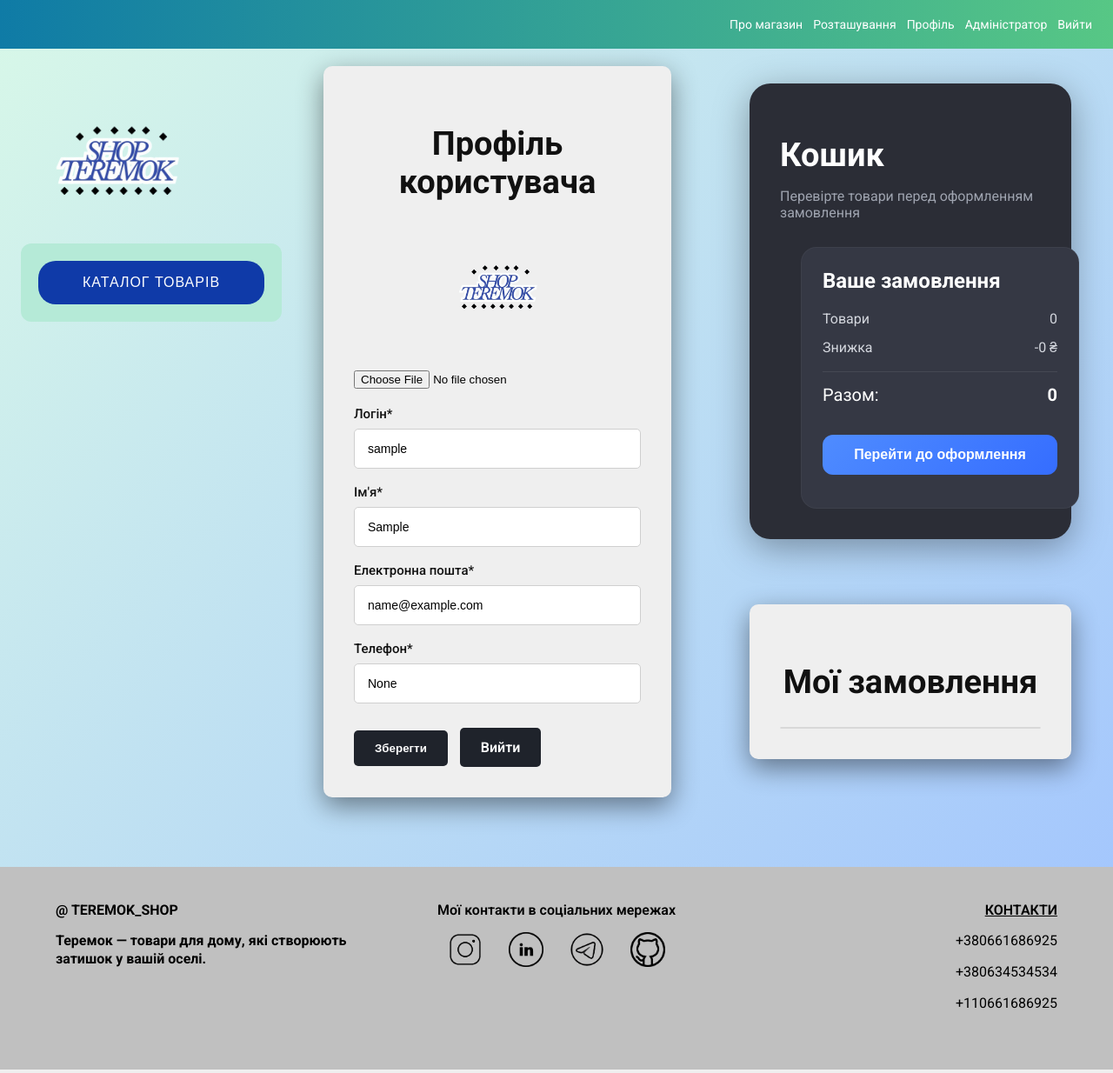
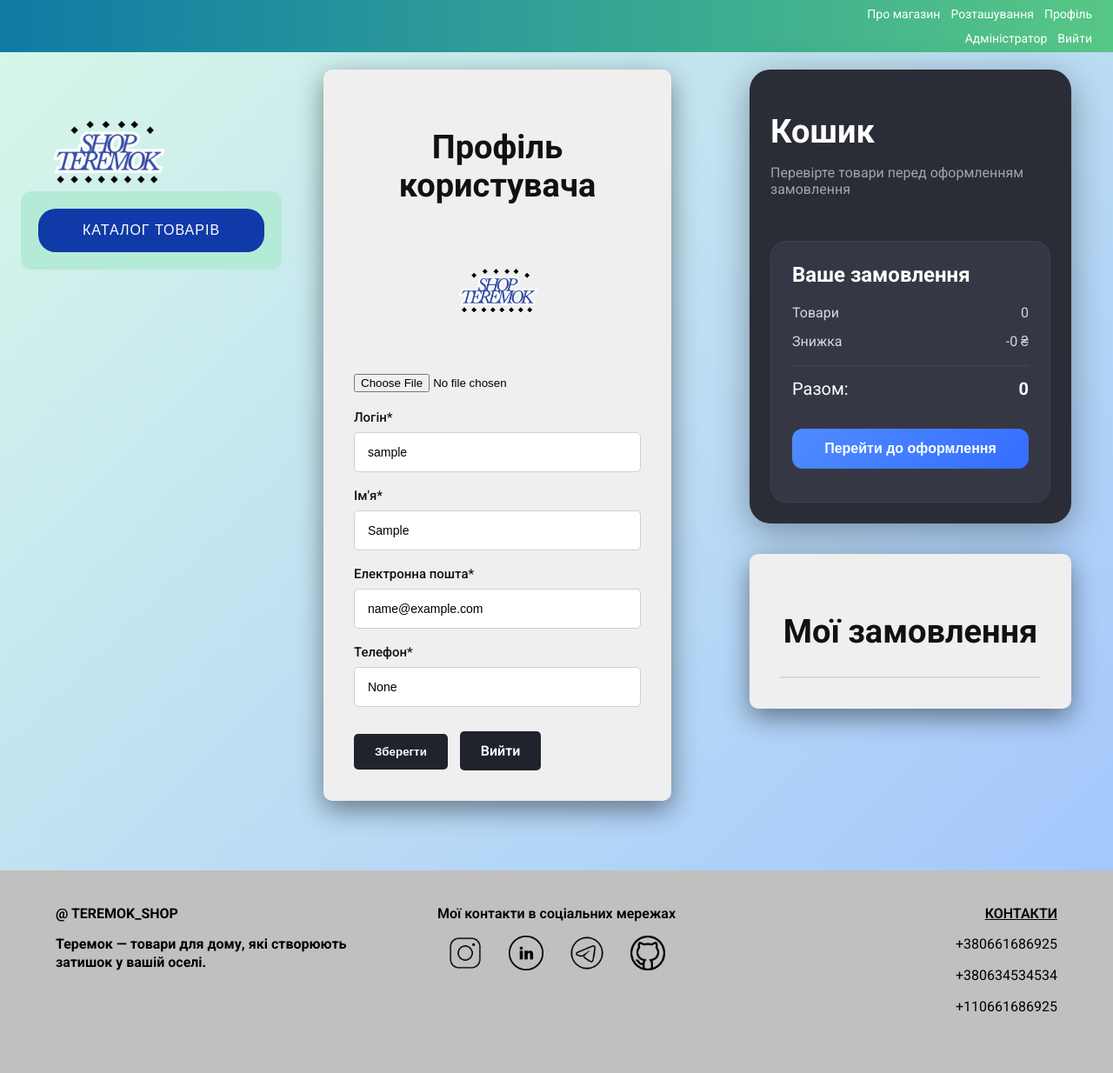
Before and after one commit to Svinka22284/diplom-site, a Django app: page /user/profile/ in a window 1280 px wide. Shown: the whole page at 87% size. Run offline with Django 5.2, Linux system fonts and the light colour scheme; the visitor is signed in with stand-in values (Sample User, id 1); data comes from the database, SQL or seed files in the repository; data that the repository does not hold is empty; some libraries are stand-ins or nearby versions.

Commit message:
update style and fix bug with root

```diff
--- a/carts/templates/carts/includes/cart_items.html
+++ b/carts/templates/carts/includes/cart_items.html
@@ -7,23 +7,23 @@
         <img src="https://via.placeholder.com/120" alt="{{ cart.product.name }}">
         {% endif %}
     </div>
-    <div class="cart-item-main">
-        <h3>{{ cart.product.name }}</h3>
-        <p class="cart-desc"></p>
+    <div class="cart-item-header">
+        <h3 class="cart-item-title">{{ cart.product.name }}</h3>
+        <div class="cart-item-price">
+            <strong>{{ cart.products_pice }}</strong>
+        </div>
+    </div>
+    <div class="cart-item-controls">
         <div class="cart-actions">
-
             <button class="cart-remove" type="button">
                 <a href="#" class="remove-from-cart" data-cart-id="{{ cart.id }}">🗑</a>
             </button>
         </div>
         <div class="cart-qty">
-                <button class="decrement" type="button" data-cart-id="{{ cart.id }}" data-cart-change-url="{% url 'cart:cart_change' %}">-</button>
-                <span class="number">{{ cart.quantity }}</span>
-                <button class="increment" type="button" data-cart-id="{{ cart.id }}" data-cart-change-url="{% url 'cart:cart_change' %}">+</button>
-            </div>
-    </div>
-    <div class="cart-item-price">
-        <strong>{{ cart.products_pice }}</strong>
+            <button class="decrement" type="button" data-cart-id="{{ cart.id }}" data-cart-change-url="{% url 'cart:cart_change' %}">-</button>
+            <span class="number">{{ cart.quantity }}</span>
+            <button class="increment" type="button" data-cart-id="{{ cart.id }}" data-cart-change-url="{% url 'cart:cart_change' %}">+</button>
+        </div>
     </div>
 </article>
 {% endfor %}
--- a/goods/apps.py
+++ b/goods/apps.py
@@ -4,4 +4,4 @@ from django.apps import AppConfig
 class GoodsConfig(AppConfig):
     default_auto_field = 'django.db.models.BigAutoField'
     name = 'goods'
-    verbose_name = 'Товары'
+    verbose_name = 'Товари'
--- a/main/static/css/index.css
+++ b/main/static/css/index.css
@@ -24,7 +24,10 @@
     --search-max-width: 560px;
     --site-logo-width: clamp(150px, 18vw, 200px);
     --site-logo-top: 76px;
-    --site-logo-gap: 24px;
+    --site-logo-gap: 12px;
+    --site-logo-offset: clamp(8px, calc(var(--site-logo-width) * 0.28 + var(--site-logo-gap)), 52px);
+    --site-logo-sidebar-offset: calc(var(--site-logo-width) * 0.68 + var(--site-logo-gap));
+    --cart-items-max-height: min(520px, 55vh);
 }
 
 *,
@@ -35,6 +38,8 @@
 
 html {
     overflow-x: hidden;
+    -webkit-text-size-adjust: 100%;
+    text-size-adjust: 100%;
 }
 
 body {
@@ -55,7 +60,7 @@ a {
 }
 
 img {
-    max-width: 110%;
+    max-width: 100%;
     height: auto;
 }
 
@@ -74,9 +79,9 @@ img {
         rgba(237, 221, 83, 1) 100%
     );
     display: grid;
-    grid-template-columns: 1fr minmax(280px, var(--search-max-width)) 1fr;
-    align-items: center;
-    gap: 16px 24px;
+    grid-template-columns: minmax(0, 1fr) minmax(0, var(--search-max-width)) minmax(0, 1fr);
+    align-items: center;
+    gap: 16px clamp(8px, 1.5vw, 24px);
     min-height: 56px;
 }
 
@@ -96,6 +101,8 @@ img {
     align-items: center;
     width: 100%;
     min-width: 0;
+    justify-self: center;
+    max-width: var(--search-max-width);
 }
 
 .header-right {
@@ -103,9 +110,10 @@ img {
     display: flex;
     align-items: center;
     justify-content: flex-end;
-    gap: 12px;
+    gap: clamp(6px, 1vw, 12px);
     flex-wrap: wrap;
     min-width: 0;
+    max-width: 100%;
     justify-self: end;
 }
 
@@ -125,7 +133,7 @@ img {
 }
 
 .site-logo img {
-    width: 110%;
+    width: 100%;
     height: auto;
     display: block;
     object-fit: contain;
@@ -140,7 +148,15 @@ img {
     }
 
     .layout-page:has(.layout-sidebar) .layout-sidebar {
-        margin-top: calc(var(--site-logo-width) + var(--site-logo-gap));
+        margin-top: var(--site-logo-sidebar-offset);
+    }
+
+    .layout-page:not(:has(.layout-sidebar)) {
+        padding-top: var(--site-logo-offset);
+    }
+
+    .layout-page--full:has(.cart-page--standalone) {
+        padding-top: var(--site-logo-sidebar-offset);
     }
 }
 
@@ -228,6 +254,7 @@ img {
     text-decoration: none;
     font-size: 14px;
     white-space: nowrap;
+    flex-shrink: 0;
 }
 
 .header-center:empty {
@@ -244,7 +271,6 @@ img {
 
 @media (min-width: 768px) {
     .header-left,
-    .header-right,
     .main-nav {
         flex-wrap: nowrap;
     }
@@ -280,13 +306,17 @@ img {
 .layout-sidebar {
     grid-column: 1;
     grid-row: 1 / -1;
-    width: 100%;
+    width: var(--layout-sidebar-width);
+    max-width: var(--layout-sidebar-width);
+    flex-shrink: 0;
+    justify-self: start;
     background: var(--color-sidebar-bg);
     border-radius: 12px;
     padding: 20px;
     display: flex;
     flex-direction: column;
     gap: 20px;
+    box-sizing: border-box;
 }
 
 .layout-main {
@@ -355,9 +385,10 @@ img {
     display: flex;
     flex-direction: row;
     align-items: center;
-    justify-content: center;
-    gap: 8px;
+    justify-content: flex-end;
+    gap: clamp(4px, 1vw, 8px);
     flex-shrink: 0;
+    flex-wrap: wrap;
 }
 
 .auth-link,
@@ -366,14 +397,22 @@ img {
     text-decoration: none;
     font-size: 14px;
     white-space: nowrap;
+    flex-shrink: 0;
 }
 
 
 
 .dropdown_meny_catalog {
     position: relative;
-    display: inline-block;
-    width: 100%;
+    display: block;
+    width: 100%;
+    max-width: calc(var(--layout-sidebar-width) - 40px);
+}
+
+.layout-sidebar .btn {
+    width: 100%;
+    max-width: 100%;
+    box-sizing: border-box;
 }
 
 .dropdown_catalog_content {
@@ -1304,6 +1340,8 @@ input[type="range"]::-moz-range-thumb {
     display: flex;
     flex-direction: column;
     gap: 35px;
+    container-type: inline-size;
+    container-name: profile-cart;
 }
 
 .card-profile {
@@ -1713,7 +1817,7 @@ input[type="range"]::-moz-range-thumb {
 
 .cart-page .cart-grid {
     display: grid;
-    grid-template-columns: 1fr 320px;
+    grid-template-columns: minmax(0, 1fr) minmax(240px, 320px);
     gap: 24px;
     align-items: start;
 }
@@ -1721,17 +1825,43 @@ input[type="range"]::-moz-range-thumb {
 .cart-page .cart-items {
     display: flex;
     flex-direction: column;
+    min-width: 0;
+    max-height: var(--cart-items-max-height);
+    overflow-y: auto;
+    overflow-x: hidden;
+    overscroll-behavior: contain;
+    -webkit-overflow-scrolling: touch;
+    padding-right: 6px;
+    scrollbar-width: thin;
+    scrollbar-color: rgba(255, 255, 255, 0.35) rgba(255, 255, 255, 0.08);
+}
+
+.cart-page .cart-items::-webkit-scrollbar {
+    width: 8px;
+}
+
+.cart-page .cart-items::-webkit-scrollbar-track {
+    background: rgba(255, 255, 255, 0.08);
+    border-radius: 4px;
+}
+
+.cart-page .cart-items::-webkit-scrollbar-thumb {
+    background: rgba(255, 255, 255, 0.35);
+    border-radius: 4px;
+}
+
+.cart-page .cart-items::-webkit-scrollbar-thumb:hover {
+    background: rgba(255, 255, 255, 0.5);
 }
 
 .cart-page .cart-item {
-    display: flex;
-    align-items: center;
-    gap: 18px;
     background: var(--color-cart-card);
     padding: 18px;
     border-radius: 18px;
     margin-bottom: 18px;
     border: 1px solid rgba(255, 255, 255, 0.04);
+    column-gap: 18px;
+    min-width: 0;
 }
 
 .cart-page .cart-item-img img {
@@ -1866,6 +1995,68 @@ input[type="range"]::-moz-range-thumb {
     margin-top: 14px;
 }
 
+body.page-profile .cart-page {
+    padding: 0;
+}
+
+body.page-profile .cart-page .cart-shell {
+    max-width: none;
+    padding: 24px;
+}
+
+body.page-profile .cart-page .cart-grid {
+    grid-template-columns: 1fr;
+    gap: 20px;
+}
+
+body.page-profile .cart-page .cart-items {
+    max-height: min(380px, 42vh);
+}
+
+body.page-profile .cart-page .cart-item {
+    min-width: 0;
+}
+
+body.page-profile .cart-page .cart-item-header {
+    flex-direction: column;
+    align-items: stretch;
+    gap: 8px;
+}
+
+body.page-profile .cart-page .cart-item-title {
+    width: 100%;
+}
+
+body.page-profile .cart-page .cart-item-price {
+    align-self: flex-end;
+}
+
+body.page-profile .cart-page .cart-item-img img {
+    width: 90px;
+    height: 90px;
+}
+
+@container profile-cart (max-width: 720px) {
+    body.page-profile .cart-page .cart-grid {
+        grid-template-columns: 1fr;
+    }
+
+    body.page-profile .cart-page .cart-item-header {
+        flex-direction: column;
+        align-items: stretch;
+    }
+
+    body.page-profile .cart-page .cart-item-title {
+        width: 100%;
+    }
+}
+
+@media (min-width: 768px) {
+    body.page-profile .layout-sidebar.profile-catalog-sidebar {
+        margin-top: calc(var(--site-logo-sidebar-offset) + var(--site-logo-gap));
+    }
+}
+
 
 
 .page-checkout,
--- a/main/static/js/Speech AP.js
+++ b/main/static/js/Speech AP.js
@@ -21,6 +21,6 @@ if (!SpeechRecognition) {
     };
 
     recognition.onerror = (event) => {
-        console.error("Ошибка:", event.error);
+        console.error("Помилка:", event.error);
     };
 }
--- a/templates/notifications.html
+++ b/templates/notifications.html
@@ -11,10 +11,10 @@
     </div>
 </div>
 
-<!-- Оповещения в формах -->
+<!-- Сповіщення у формах -->
 <div class="alert alert-danger alert-dismissible fade show">Помилка</div>
 
-<!-- Для оповещений -->
+<!-- Для сповіщень -->
 <div class="container mt-4">
     <div class="row justify-content-center">
         <div class="col-md-6">
--- a/users/templates/users/profile.html
+++ b/users/templates/users/profile.html
@@ -98,9 +98,13 @@
                         <tbody>
                         {% for item in order.orderitem_set.all %}
                             <tr>
-                                <td>
-                                    <a href="{% url 'goods:product' item.product.slug %}">{{ item.product.name }}</a>
-                                </td>
+                               <td>
+    {% if item.product and item.product.slug %}
+        <a href="{% url 'goods:product' item.product.slug %}">{{ item.product.name }}</a>
+    {% else %}
+        {{ item.name }}
+    {% endif %}
+</td>
                                 <td>{{ item.quantity }}</td>
                                 <td>{{ item.price }}</td>
                                 <td>{{ item.product_price }}</td>
```
Also changed, not shown: other parts of main/static/css/index.css (+170 -51 lines), goods/models.py (+13 -13 lines), main/static/js/jquery-events.js (+7 -7 lines), main/templates/main/location.html (+7 -0 lines), orders/models.py (+5 -5 lines).
